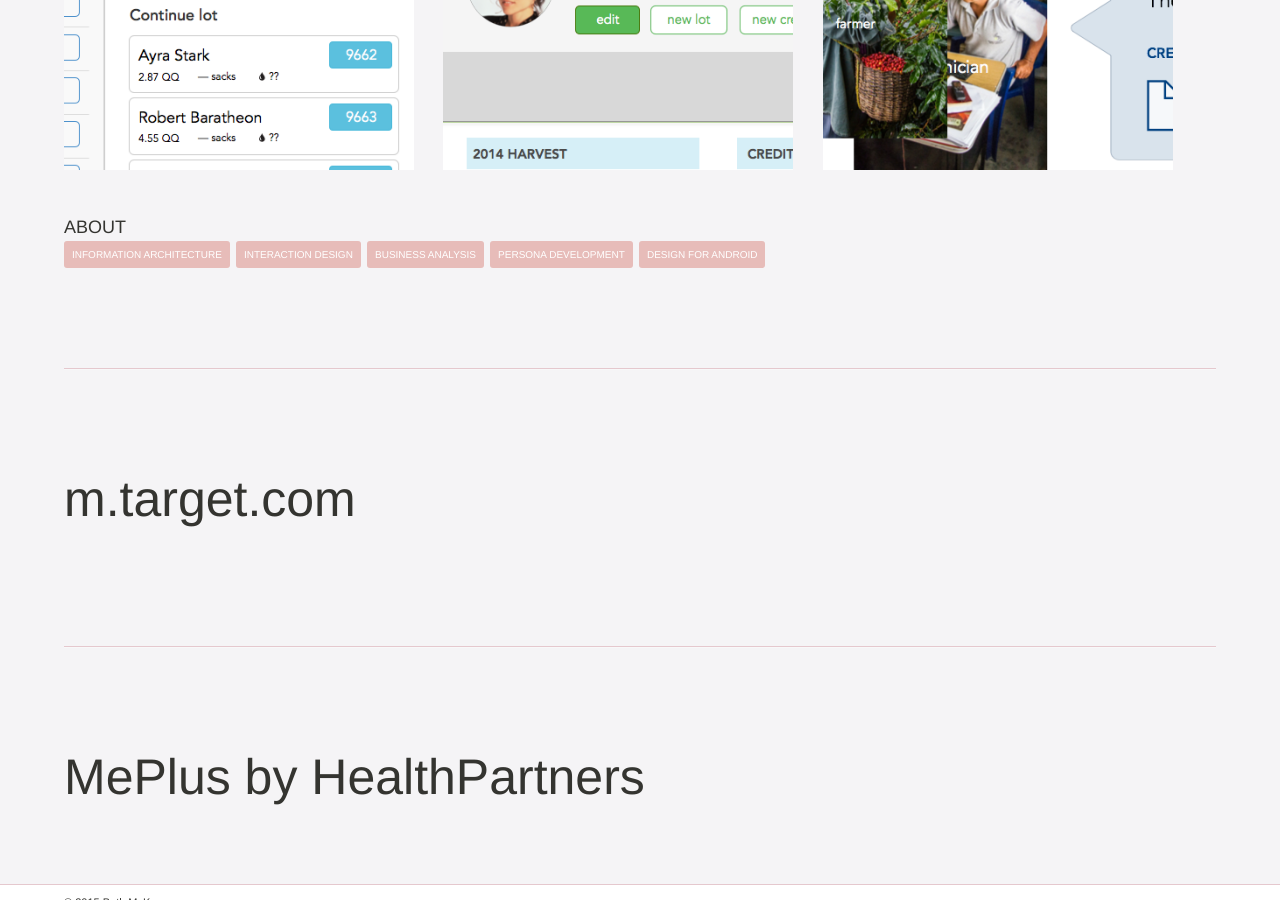
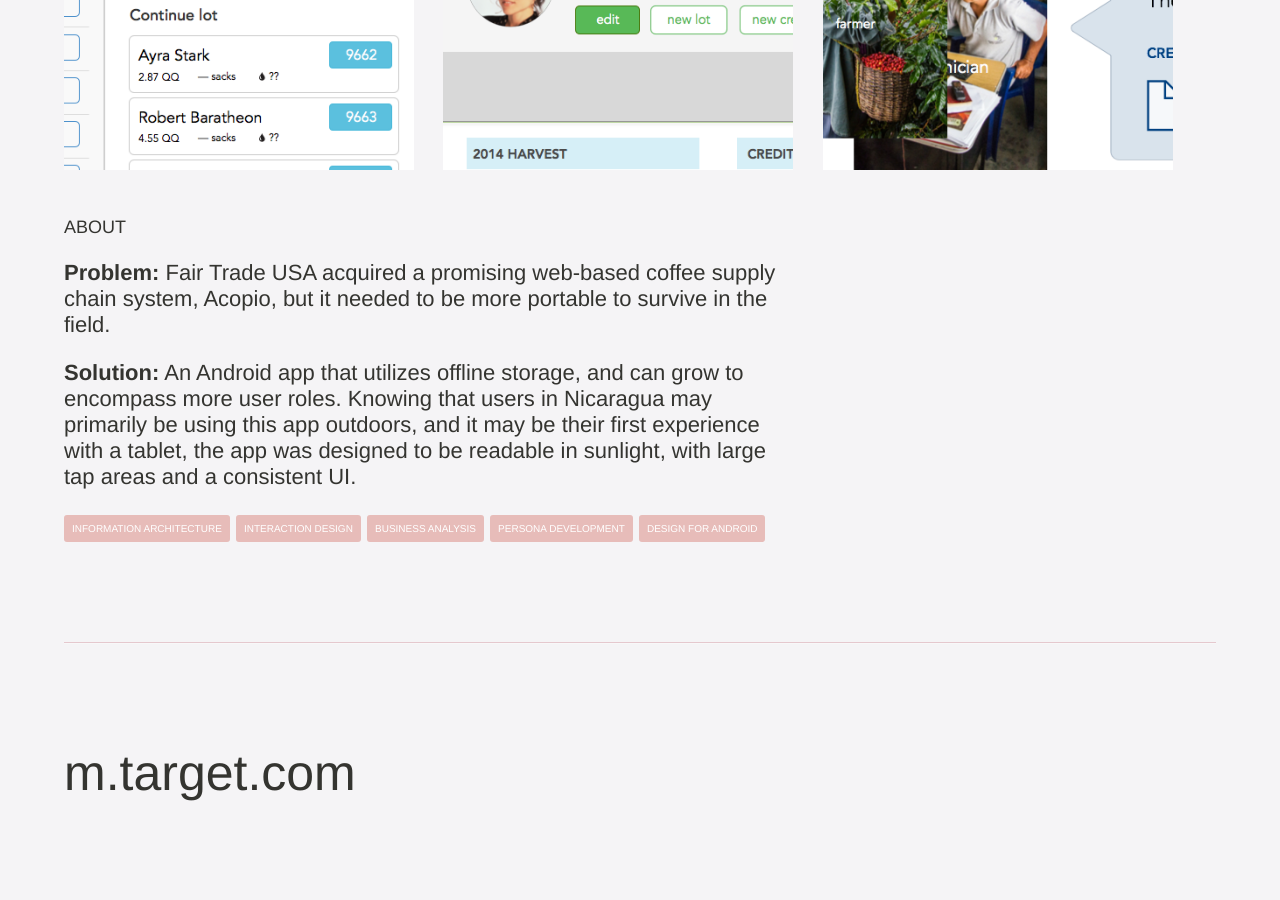
Before and after one commit to linoleumtile/linoleumtile.github.io, a Jekyll site: the page built from portfolio.html, in a window 1280 px wide and 900 px high, scrolled down 2771 px. Built offline with Jekyll 4.4.1, drawn with Linux system fonts in a browser that asks for light colours; nearby versions of some CDN libraries; some web fonts are replaced; Markdown is read by kramdown in place of the engine named in the settings; comment, search, counter and statistics services are not loaded.

Commit message:
Adding info about acopio

```diff
--- a/_includes/portfolio/acopio.html
+++ b/_includes/portfolio/acopio.html
@@ -37,6 +37,8 @@
 	<br />
 	<div class="project-info">
 		<h3 class="sub-small">ABOUT</h3>
+		<p><strong>Problem:</strong> Fair Trade USA acquired a promising web-based coffee supply chain system, Acopio, but it needed to be more portable to survive in the field.</p>
+		<p><strong>Solution:</strong> An Android app that utilizes offline storage, and can grow to encompass more user roles. Knowing that users in Nicaragua may primarily be using this app outdoors, and it may be their first experience with a tablet, the app was designed to be readable in sunlight, with large tap areas and a consistent UI.</p>
 		<ul class="tags">
 			<li>Information Architecture</li>
 			<li>Interaction Design</li>
```
